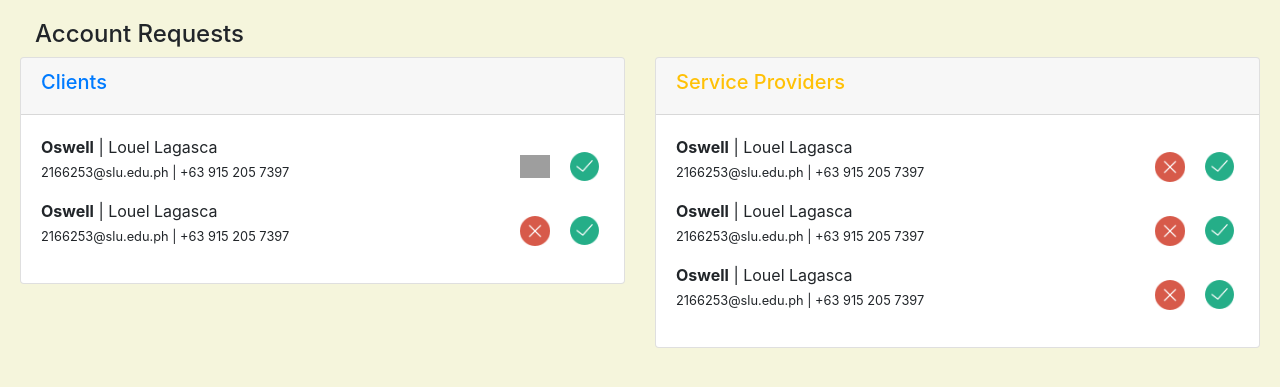
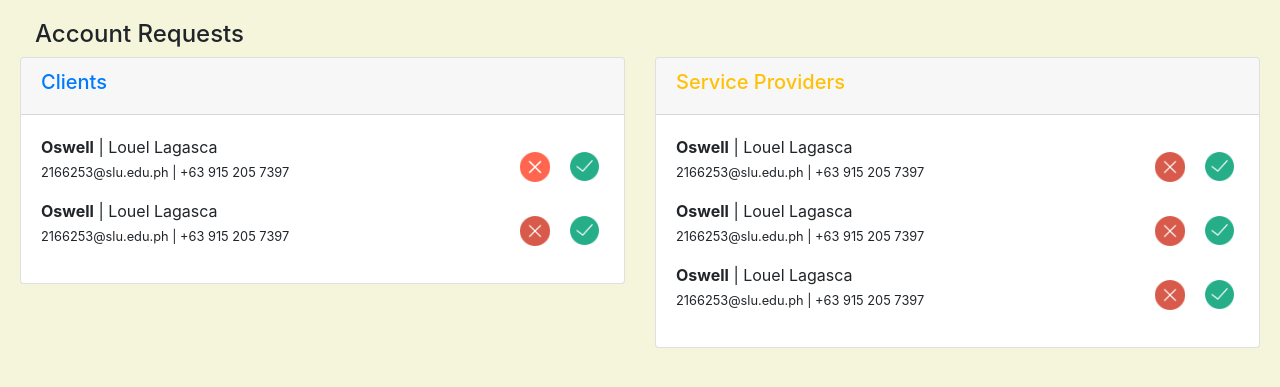
Before and after one commit to ForFrogsSake/Webtek-Finals, a PHP site: page /html/requests.html in a window 1280 px wide, with the pointer over the restyled element. Shown: the part 56-443 px from the top of the page. Run offline with PHP 8.4, Linux system fonts and the light colour scheme; grey boxes are pictures that could not be loaded.

Commit message:
added a filter on hover for buttons

```diff
--- a/PHP - Admin/css/style.css
+++ b/PHP - Admin/css/style.css
@@ -10,7 +10,7 @@
 }
 
 .deny:hover{
-    background-image: url(../images/deny-hover.png);
+    filter: brightness(120%) saturate(120%);
 }
 
 .accept{
@@ -25,7 +25,7 @@
 }
 
 .accept:hover{
-    background-image: url(../images/accept-hover.png);
+    filter: brightness(120%) saturate(120%);
 }
 
 .button{
```
